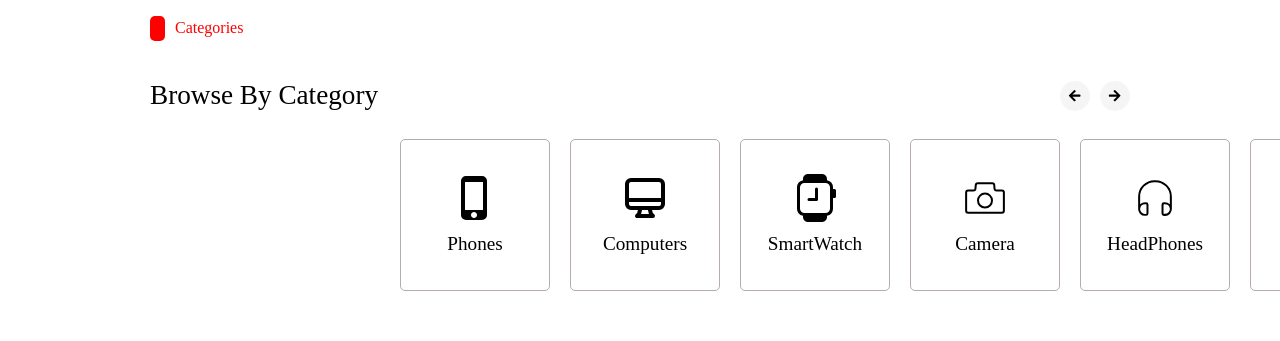
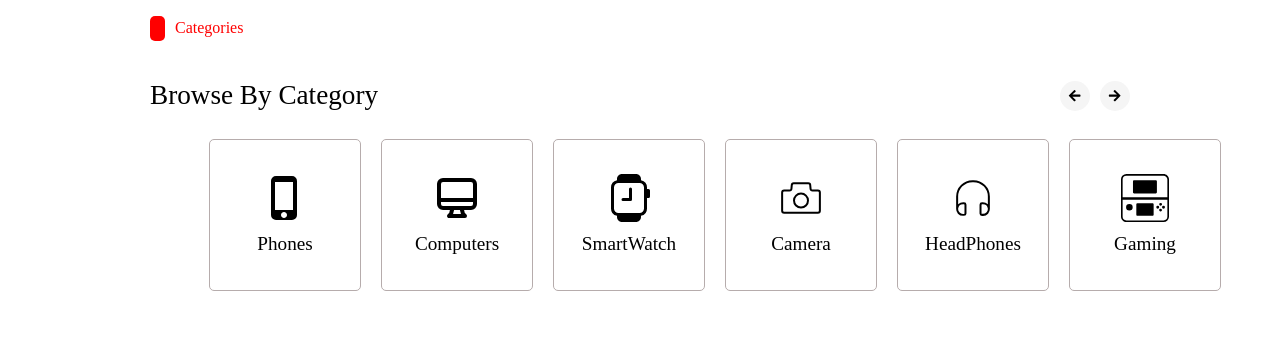
Before and after one commit to sabaqatamadze/my_first-real-proect, a React (Vite) app: page / in a window 1280 px wide. Shown: the part 920-1261 px from the top of the page. Built offline with nearby package versions, Linux system fonts and the light colour scheme; no server answers.

Commit message:
first commit

```diff
--- a/src/pages/home/home.css
+++ b/src/pages/home/home.css
@@ -85,11 +85,16 @@
   color: white;
   cursor: pointer;
 }
-
-.secend-layer .category-container {
-  width: 1250px;
+.secend-layer .main-category-container {
   display: flex;
   justify-content: center;
+  align-items: center;
+  margin-right: 250px;
+}
+.secend-layer .category-container {
+  display: flex;
+  justify-content: center;
+  align-items: center;
   gap: 20px;
 }
 .secend-layer .category-container .category {
--- a/src/pages/home/home.jsx
+++ b/src/pages/home/home.jsx
@@ -88,6 +88,8 @@ function Home() {
             </button>
           </div>
         </div>
+
+        <div className="main-category-container">
           <div className="category-container">
             <div className="category phone">
               <p className="icon">
@@ -124,6 +126,7 @@ function Home() {
                 <SiNintendo3Ds />
               </p>{" "}
               <p className="title">Gaming</p>
+            </div>
           </div>
         </div>
       </div>
```
Lines whose indentation alone changed are shown as unchanged.
